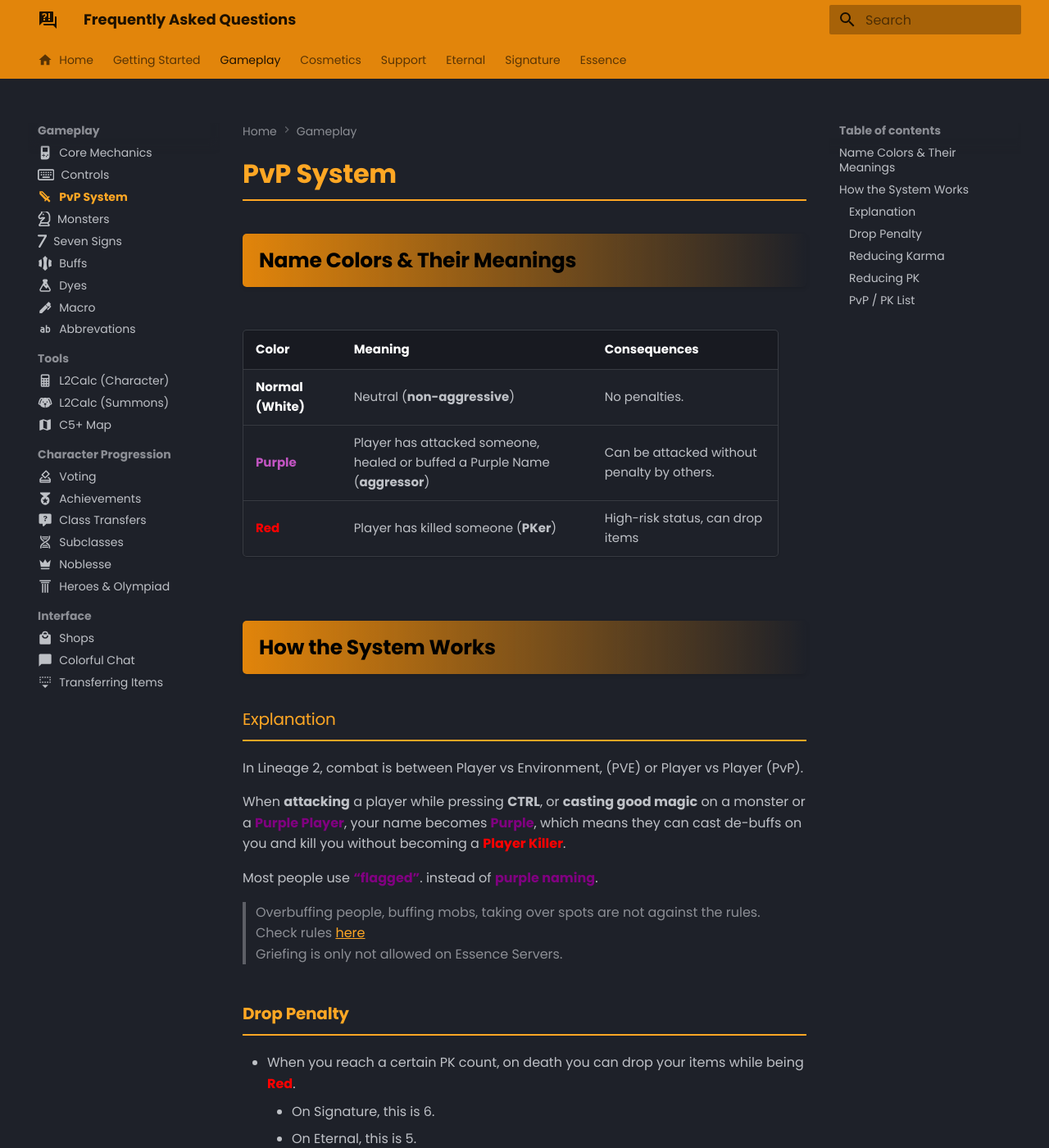
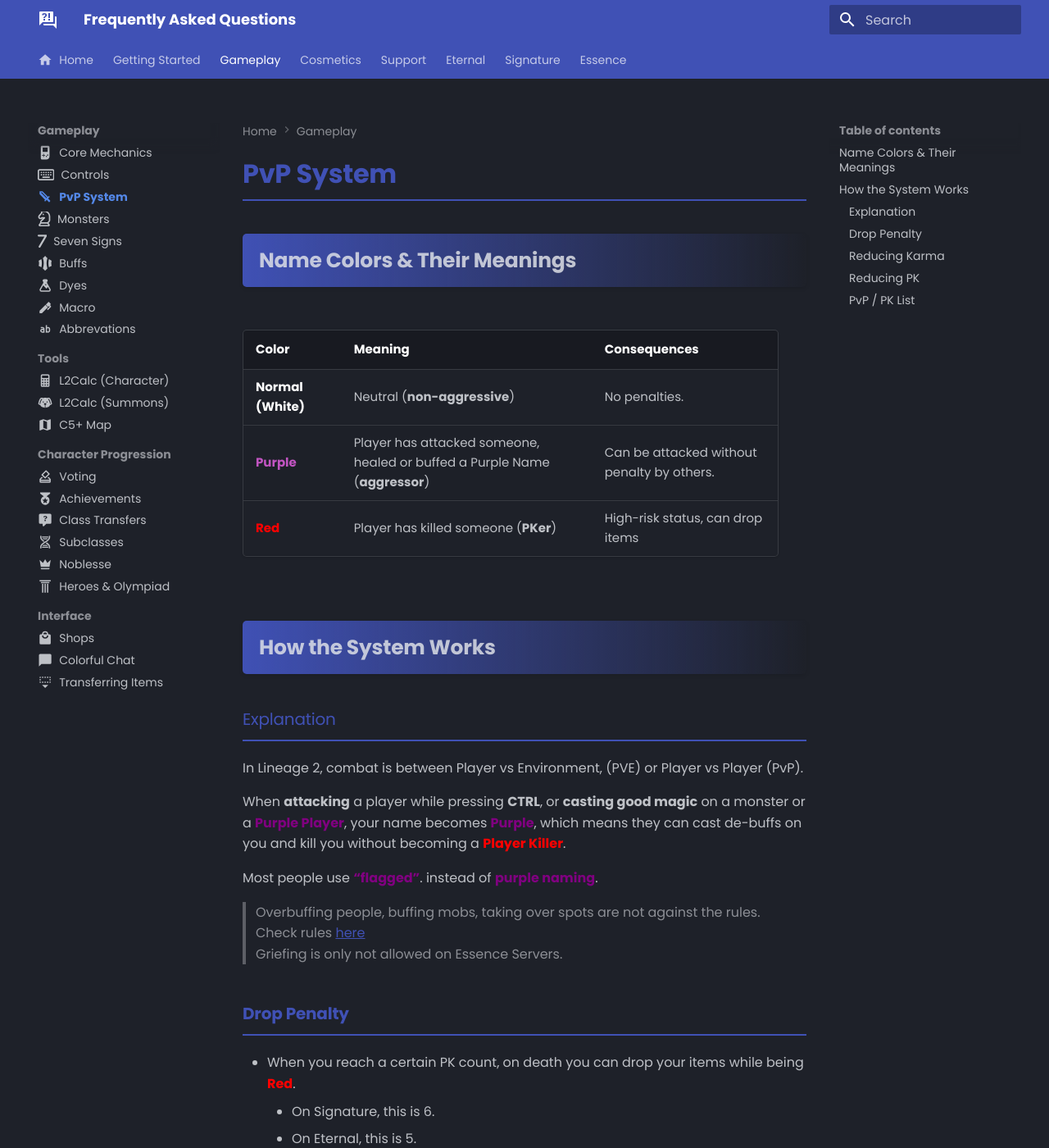
Before and after one commit to tab1-web/faq, an MkDocs documentation site: the page built from docs/gameplay/pvp-system.md, in a window 1280 px wide and 1400 px high. Shown: the whole window at 82% size. Built offline with MkDocs 1.6.1 and Material for MkDocs 9.7.7, drawn with Linux system fonts in a browser that asks for light colours; some web fonts are replaced.

Commit message:
changing themes

```diff
--- a/docs/stylesheets/extra.css
+++ b/docs/stylesheets/extra.css
@@ -46,17 +46,12 @@
     border-bottom: 2px solid var(--md-primary-fg-color);
 }
 
-.md-header, .md-tabs {
-    background-color: rgb(226, 133, 11);
-}
-
 mark {
     color:red !important;
 }
 
 .md-typeset h2 {
-    background: linear-gradient(90deg, rgb(226, 133, 11), transparent);
-    color: black;
+    background: linear-gradient(90deg, var(--md-primary-fg-color), transparent);
     font-weight: 400;
     padding: 0.75rem 1rem;
     border-radius: 0.25rem;
--- a/mkdocs.yml
+++ b/mkdocs.yml
@@ -116,8 +116,8 @@
     - navigation.indexes
   palette:
     - scheme: slate
-      primary: orange
-      accent: deep orange
+      primary: indigo
+      accent: indigo
 
 markdown_extensions:
   - attr_list
```
